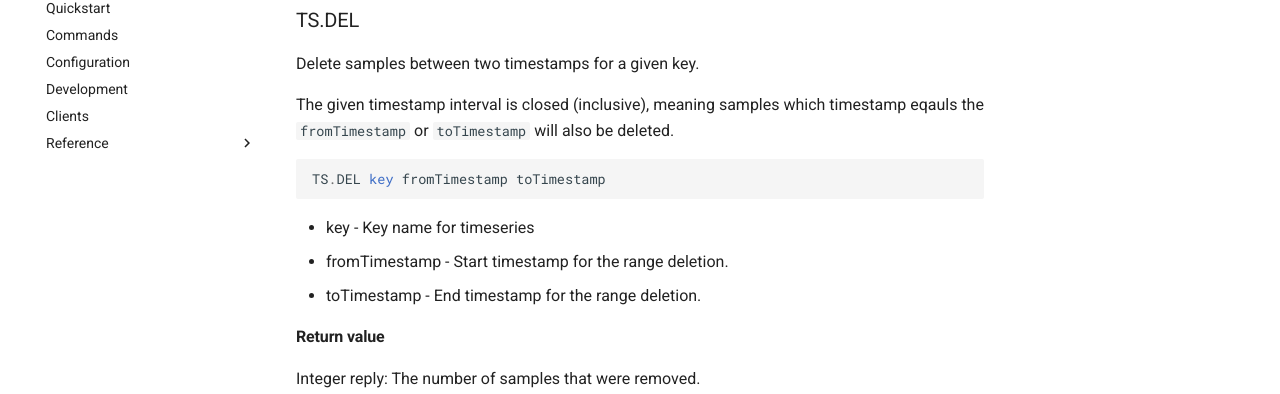
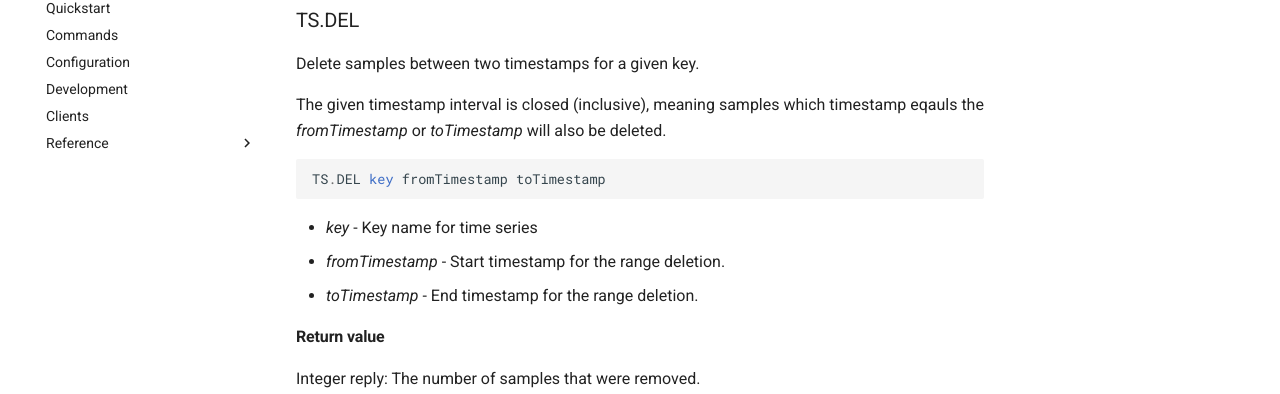
Before and after one commit to RedisTimeSeries/RedisTimeSeries, an MkDocs documentation site: the page built from docs/commands/ts.del.md, in a window 1280 px wide. Shown: the part 175-569 px from the top of the page. Built offline with MkDocs 1.6.1 and Material for MkDocs 9.7.7, drawn with Linux system fonts in a browser that asks for light colours; comment, search, counter and statistics services are not loaded.

Commit message:
Update ts.del.md

````diff
--- a/docs/commands/ts.del.md
+++ b/docs/commands/ts.del.md
@@ -2,15 +2,15 @@
 
 Delete samples between two timestamps for a given key.
 
-The given timestamp interval is closed (inclusive), meaning samples which timestamp eqauls the `fromTimestamp` or `toTimestamp` will also be deleted.
+The given timestamp interval is closed (inclusive), meaning samples which timestamp eqauls the _fromTimestamp_ or _toTimestamp_ will also be deleted.
 
 ```sql
 TS.DEL key fromTimestamp toTimestamp
 ```
 
-* key - Key name for timeseries
-- fromTimestamp - Start timestamp for the range deletion.
-- toTimestamp - End timestamp for the range deletion.
+- _key_ - Key name for time series
+- _fromTimestamp_ - Start timestamp for the range deletion.
+- _toTimestamp_ - End timestamp for the range deletion.
 
 #### Return value
 
````
